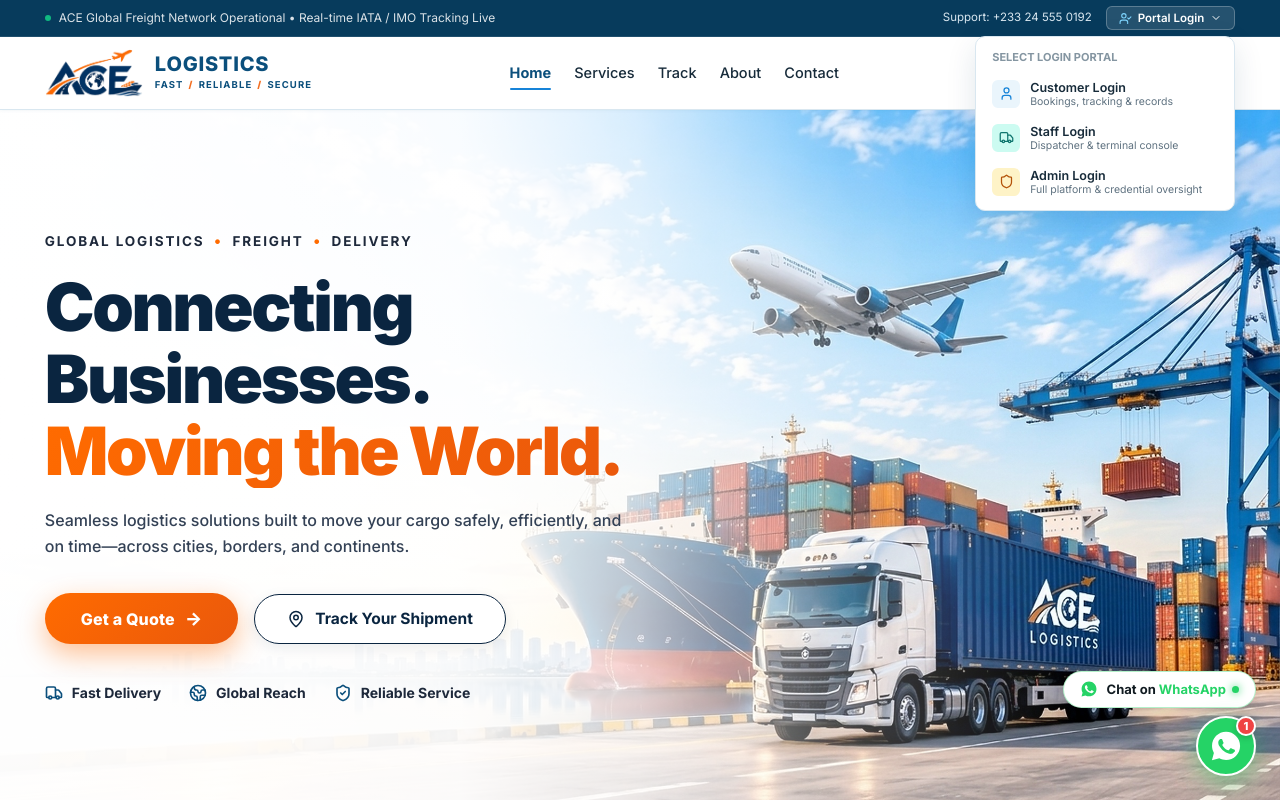
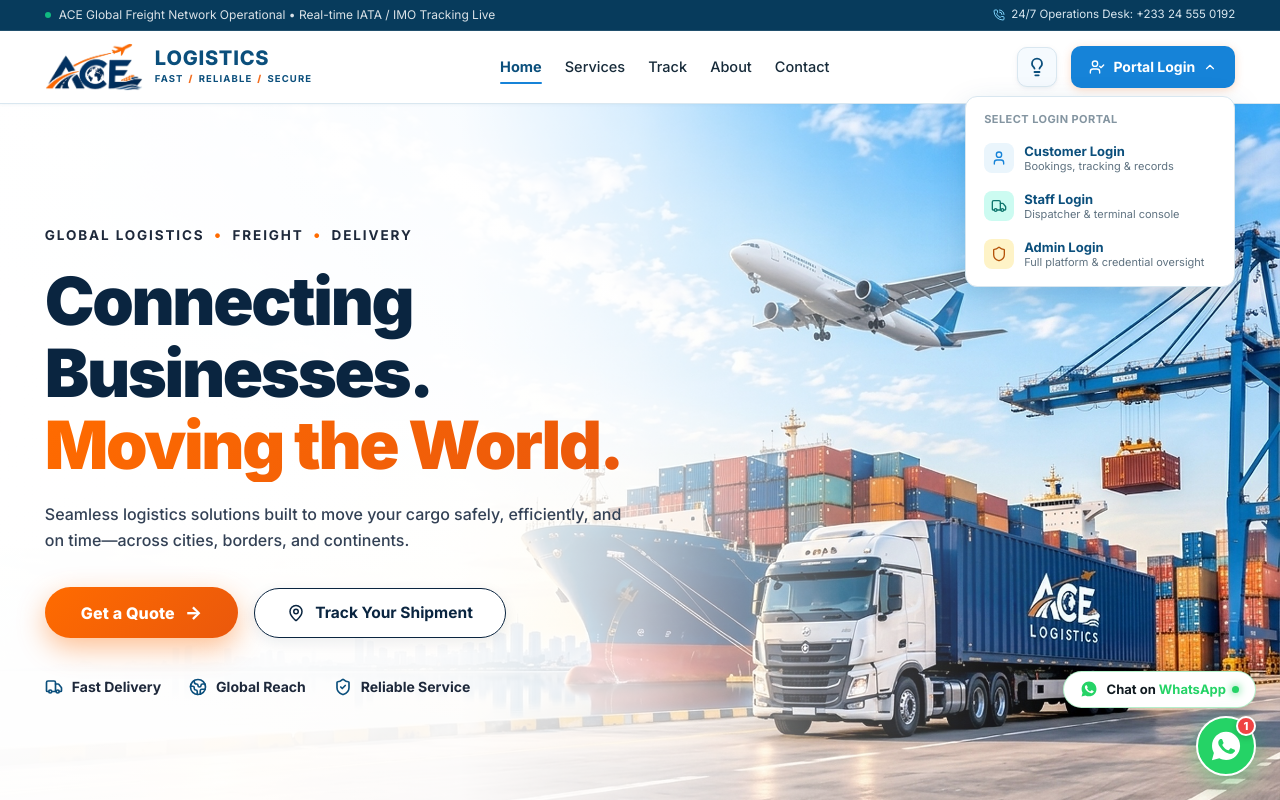
Before and after one commit to Oberon10/ace-global-logistics, a Next.js app in the folder frontend/: page / in a window 1280 px wide. Both pictures are taken after a click on the button "Portal Login". Shown: the top 800 px of the page. Built offline with nearby package versions, Linux system fonts and the light colour scheme.

Commit message:
feat(navbar): move Portal Login to main header CTA replacing Get a Quote

```diff
--- a/frontend/src/components/Navbar.jsx
+++ b/frontend/src/components/Navbar.jsx
@@ -173,158 +173,13 @@ export default function Navbar({
           </div>
 
           <div style={{ display: 'flex', alignItems: 'center', gap: '16px' }}>
-            {/* If NOT LOGGED IN (Guest): Show Portal Login dropdown with Customer, Staff, and Admin options */}
+            {/* If NOT LOGGED IN (Guest): Operations Support Desk (Portal Login moved to main navbar below) */}
             {activeRole === 'guest' ? (
               <div style={{ display: 'flex', alignItems: 'center', gap: '14px' }}>
-                <span style={{ color: '#D9E7F0', fontSize: '11.5px', display: 'none' }} className="desktop-nav">
-                  Support: +233 24 555 0192
+                <span style={{ color: '#D9E7F0', fontSize: '11.5px', display: 'flex', alignItems: 'center', gap: '6px' }} className="desktop-nav">
+                  <PhoneCall size={12} color="#7dd3fc" />
+                  <span>24/7 Operations Desk: +233 24 555 0192</span>
                 </span>
-                <div style={{ position: 'relative' }} ref={portalDropdownRef}>
-                  <button
-                    onClick={() => setPortalDropdownOpen(!portalDropdownOpen)}
-                    id="portal-login-nav-btn"
-                    style={{
-                      background: 'rgba(255, 255, 255, 0.12)',
-                      border: '1px solid rgba(255, 255, 255, 0.25)',
-                      color: '#FFFFFF',
-                      padding: '4px 12px',
-                      borderRadius: '6px',
-                      cursor: 'pointer',
-                      fontSize: '11.5px',
-                      fontWeight: 600,
-                      display: 'flex',
-                      alignItems: 'center',
-                      gap: '6px',
-                      transition: 'background 0.15s ease'
-                    }}
-                  >
-                    <UserCheck size={13} color="#7dd3fc" />
-                    <span>Portal Login</span>
-                    <ChevronDown size={12} />
-                  </button>
-
-                  {portalDropdownOpen && (
-                    <div style={{
-                      position: 'absolute',
-                      right: 0,
-                      top: '100%',
-                      marginTop: '6px',
-                      width: '260px',
-                      maxWidth: 'min(260px, calc(100vw - 24px))',
-                      boxSizing: 'border-box',
-                      backgroundColor: 'var(--color-white)',
-                      borderRadius: '10px',
-                      boxShadow: 'var(--shadow-dropdown)',
-                      border: '1px solid var(--color-border)',
-                      padding: '6px',
-                      zIndex: 110,
-                      color: 'var(--text-primary)'
-                    }}>
-                      <div style={{ padding: '6px 10px', fontSize: '11px', fontWeight: 700, color: 'var(--text-muted)', textTransform: 'uppercase' }}>
-                        Select Login Portal
-                      </div>
-
-                      {/* Customer Login */}
-                      <button
-                        onClick={() => {
-                          if (setLoginPortal) setLoginPortal('customer');
-                          handleNavClick('login');
-                          setPortalDropdownOpen(false);
-                        }}
-                        style={{
-                          width: '100%',
-                          textAlign: 'left',
-                          padding: '8px 10px',
-                          borderRadius: '6px',
-                          border: 'none',
-                          backgroundColor: 'transparent',
-                          color: 'var(--text-primary)',
-                          cursor: 'pointer',
-                          display: 'flex',
-                          alignItems: 'center',
-                          gap: '10px',
-                          transition: 'background 0.15s ease'
-                        }}
-                        onMouseEnter={(e) => e.currentTarget.style.backgroundColor = 'var(--color-light-blue)'}
-                        onMouseLeave={(e) => e.currentTarget.style.backgroundColor = 'transparent'}
-                      >
-                        <div style={{ width: '28px', height: '28px', borderRadius: '6px', backgroundColor: 'var(--color-light-blue)', display: 'flex', alignItems: 'center', justifyContent: 'center', color: 'var(--color-bright-action)' }}>
-                          <User size={15} />
-                        </div>
-                        <div>
-                          <div style={{ fontWeight: 600, fontSize: '12.5px' }}>Customer Login</div>
-                          <div style={{ fontSize: '10.5px', color: 'var(--text-secondary)' }}>Bookings, tracking & records</div>
-                        </div>
-                      </button>
-
-                      {/* Staff Login */}
-                      <button
-                        onClick={() => {
-                          if (setLoginPortal) setLoginPortal('staff');
-                          handleNavClick('login');
-                          setPortalDropdownOpen(false);
-                        }}
-                        style={{
-                          width: '100%',
-                          textAlign: 'left',
-                          padding: '8px 10px',
-                          borderRadius: '6px',
-                          border: 'none',
-                          backgroundColor: 'transparent',
-                          color: 'var(--text-primary)',
-                          cursor: 'pointer',
-                          display: 'flex',
-                          alignItems: 'center',
-                          gap: '10px',
-                          transition: 'background 0.15s ease'
-                        }}
-                        onMouseEnter={(e) => e.currentTarget.style.backgroundColor = 'var(--color-light-blue)'}
-                        onMouseLeave={(e) => e.currentTarget.style.backgroundColor = 'transparent'}
-                      >
-                        <div style={{ width: '28px', height: '28px', borderRadius: '6px', backgroundColor: '#CCFBF1', display: 'flex', alignItems: 'center', justifyContent: 'center', color: '#0F766E' }}>
-                          <Truck size={15} />
-                        </div>
-                        <div>
-                          <div style={{ fontWeight: 600, fontSize: '12.5px' }}>Staff Login</div>
-                          <div style={{ fontSize: '10.5px', color: 'var(--text-secondary)' }}>Dispatcher & terminal console</div>
-                        </div>
-                      </button>
-
-                      {/* Admin Login */}
-                      <button
-                        onClick={() => {
-                          if (setLoginPortal) setLoginPortal('admin');
-                          handleNavClick('login');
-                          setPortalDropdownOpen(false);
-                        }}
-                        style={{
-                          width: '100%',
-                          textAlign: 'left',
-                          padding: '8px 10px',
-                          borderRadius: '6px',
-                          border: 'none',
-                          backgroundColor: 'transparent',
-                          color: 'var(--text-primary)',
-                          cursor: 'pointer',
-                          display: 'flex',
-                          alignItems: 'center',
-                          gap: '10px',
-                          transition: 'background 0.15s ease'
-                        }}
-                        onMouseEnter={(e) => e.currentTarget.style.backgroundColor = 'var(--color-light-blue)'}
-                        onMouseLeave={(e) => e.currentTarget.style.backgroundColor = 'transparent'}
-                      >
-                        <div style={{ width: '28px', height: '28px', borderRadius: '6px', backgroundColor: '#FEF3C7', display: 'flex', alignItems: 'center', justifyContent: 'center', color: '#B45309' }}>
-                          <Shield size={15} />
-                        </div>
-                        <div>
-                          <div style={{ fontWeight: 600, fontSize: '12.5px' }}>Admin Login</div>
-                          <div style={{ fontSize: '10.5px', color: 'var(--text-secondary)' }}>Full platform & credential oversight</div>
-                        </div>
-                      </button>
-                    </div>
-                  )}
-                </div>
               </div>
             ) : (
               /* If LOGGED IN: Show role badge and accessible workspace switcher based on permissions */
@@ -562,15 +417,196 @@ export default function Navbar({
             />
           </button>
 
-          <Link
-            href="/quote"
-            onClick={() => handleNavClick('quote')}
+          {/* Portal Login Dropdown (replaces "Get a Quote") */}
+          {activeRole === 'guest' ? (
+            <div style={{ position: 'relative' }} ref={portalDropdownRef}>
+              <button
+                type="button"
+                onClick={() => setPortalDropdownOpen(!portalDropdownOpen)}
+                id="portal-login-nav-btn"
                 className="ace-btn ace-btn-action"
-            style={{ textDecoration: 'none' }}
+                style={{
+                  height: '42px',
+                  padding: '0 18px',
+                  fontSize: '14px',
+                  fontWeight: 700,
+                  display: 'flex',
+                  alignItems: 'center',
+                  gap: '8px',
+                  cursor: 'pointer',
+                  borderRadius: '10px',
+                  boxShadow: '0 2px 8px rgba(243, 111, 33, 0.25)',
+                  border: 'none',
+                  color: '#FFFFFF'
+                }}
               >
-            <span>Get a Quote</span>
+                <UserCheck size={16} color="#FFFFFF" />
+                <span>Portal Login</span>
+                <ChevronDown
+                  size={14}
+                  style={{
+                    transform: portalDropdownOpen ? 'rotate(180deg)' : 'none',
+                    transition: 'transform 0.2s ease'
+                  }}
+                />
+              </button>
+
+              {portalDropdownOpen && (
+                <div style={{
+                  position: 'absolute',
+                  right: 0,
+                  top: '100%',
+                  marginTop: '8px',
+                  width: '270px',
+                  maxWidth: 'min(270px, calc(100vw - 24px))',
+                  boxSizing: 'border-box',
+                  backgroundColor: 'var(--color-white)',
+                  borderRadius: '12px',
+                  boxShadow: '0 12px 32px rgba(11, 79, 124, 0.18)',
+                  border: '1px solid var(--color-border)',
+                  padding: '8px',
+                  zIndex: 110,
+                  color: 'var(--text-primary)'
+                }}>
+                  <div style={{ padding: '6px 10px', fontSize: '11px', fontWeight: 700, color: 'var(--text-muted)', textTransform: 'uppercase', letterSpacing: '0.04em' }}>
+                    Select Login Portal
+                  </div>
+
+                  {/* Customer Login */}
+                  <button
+                    type="button"
+                    onClick={() => {
+                      if (setLoginPortal) setLoginPortal('customer');
+                      handleNavClick('login');
+                      setPortalDropdownOpen(false);
+                    }}
+                    style={{
+                      width: '100%',
+                      textAlign: 'left',
+                      padding: '9px 10px',
+                      borderRadius: '8px',
+                      border: 'none',
+                      backgroundColor: 'transparent',
+                      color: 'var(--text-primary)',
+                      cursor: 'pointer',
+                      display: 'flex',
+                      alignItems: 'center',
+                      gap: '10px',
+                      transition: 'background 0.15s ease'
+                    }}
+                    onMouseEnter={(e) => e.currentTarget.style.backgroundColor = 'var(--color-light-blue)'}
+                    onMouseLeave={(e) => e.currentTarget.style.backgroundColor = 'transparent'}
+                  >
+                    <div style={{ width: '30px', height: '30px', borderRadius: '8px', backgroundColor: 'var(--color-light-blue)', display: 'flex', alignItems: 'center', justifyContent: 'center', color: 'var(--color-bright-action)', flexShrink: 0 }}>
+                      <User size={16} />
+                    </div>
+                    <div>
+                      <div style={{ fontWeight: 700, fontSize: '13px', color: 'var(--color-primary-blue)' }}>Customer Login</div>
+                      <div style={{ fontSize: '11px', color: 'var(--text-secondary)' }}>Bookings, tracking & records</div>
+                    </div>
+                  </button>
+
+                  {/* Staff Login */}
+                  <button
+                    type="button"
+                    onClick={() => {
+                      if (setLoginPortal) setLoginPortal('staff');
+                      handleNavClick('login');
+                      setPortalDropdownOpen(false);
+                    }}
+                    style={{
+                      width: '100%',
+                      textAlign: 'left',
+                      padding: '9px 10px',
+                      borderRadius: '8px',
+                      border: 'none',
+                      backgroundColor: 'transparent',
+                      color: 'var(--text-primary)',
+                      cursor: 'pointer',
+                      display: 'flex',
+                      alignItems: 'center',
+                      gap: '10px',
+                      transition: 'background 0.15s ease'
+                    }}
+                    onMouseEnter={(e) => e.currentTarget.style.backgroundColor = 'var(--color-light-blue)'}
+                    onMouseLeave={(e) => e.currentTarget.style.backgroundColor = 'transparent'}
+                  >
+                    <div style={{ width: '30px', height: '30px', borderRadius: '8px', backgroundColor: '#CCFBF1', display: 'flex', alignItems: 'center', justifyContent: 'center', color: '#0F766E', flexShrink: 0 }}>
+                      <Truck size={16} />
+                    </div>
+                    <div>
+                      <div style={{ fontWeight: 700, fontSize: '13px', color: 'var(--color-primary-blue)' }}>Staff Login</div>
+                      <div style={{ fontSize: '11px', color: 'var(--text-secondary)' }}>Dispatcher & terminal console</div>
+                    </div>
+                  </button>
+
+                  {/* Admin Login */}
+                  <button
+                    type="button"
+                    onClick={() => {
+                      if (setLoginPortal) setLoginPortal('admin');
+                      handleNavClick('login');
+                      setPortalDropdownOpen(false);
+                    }}
+                    style={{
+                      width: '100%',
+                      textAlign: 'left',
+                      padding: '9px 10px',
+                      borderRadius: '8px',
+                      border: 'none',
+                      backgroundColor: 'transparent',
+                      color: 'var(--text-primary)',
+                      cursor: 'pointer',
+                      display: 'flex',
+                      alignItems: 'center',
+                      gap: '10px',
+                      transition: 'background 0.15s ease'
+                    }}
+                    onMouseEnter={(e) => e.currentTarget.style.backgroundColor = 'var(--color-light-blue)'}
+                    onMouseLeave={(e) => e.currentTarget.style.backgroundColor = 'transparent'}
+                  >
+                    <div style={{ width: '30px', height: '30px', borderRadius: '8px', backgroundColor: '#FEF3C7', display: 'flex', alignItems: 'center', justifyContent: 'center', color: '#B45309', flexShrink: 0 }}>
+                      <Shield size={16} />
+                    </div>
+                    <div>
+                      <div style={{ fontWeight: 700, fontSize: '13px', color: 'var(--color-primary-blue)' }}>Admin Login</div>
+                      <div style={{ fontSize: '11px', color: 'var(--text-secondary)' }}>Full platform & credential oversight</div>
+                    </div>
+                  </button>
+                </div>
+              )}
+            </div>
+          ) : (
+            <button
+              type="button"
+              onClick={() => handleNavClick(
+                activeRole === 'admin' ? 'admin-dashboard' :
+                activeRole === 'staff' ? 'staff-dashboard' :
+                'customer-dashboard'
+              )}
+              className="ace-btn ace-btn-action"
+              style={{
+                height: '42px',
+                padding: '0 18px',
+                fontSize: '14px',
+                fontWeight: 700,
+                display: 'flex',
+                alignItems: 'center',
+                gap: '8px',
+                cursor: 'pointer',
+                borderRadius: '10px',
+                boxShadow: '0 2px 8px rgba(243, 111, 33, 0.25)',
+                border: 'none',
+                color: '#FFFFFF'
+              }}
+            >
+              <UserCheck size={16} color="#FFFFFF" />
+              <span>
+                {activeRole === 'admin' ? 'Admin Portal' : activeRole === 'staff' ? 'Staff Portal' : 'Customer Portal'}
+              </span>
               <ArrowRight size={15} />
-          </Link>
+            </button>
+          )}
         </div>
 
         {/* Mobile Right Controls: Bulb Switch + Hamburger */}
@@ -665,14 +701,36 @@ export default function Navbar({
           </div>
 
           <div style={{ display: 'flex', flexDirection: 'column', gap: '10px' }}>
+            {activeRole === 'guest' ? (
               <button
-              onClick={() => handleNavClick('quote')}
+                onClick={() => {
+                  if (setLoginPortal) setLoginPortal('customer');
+                  handleNavClick('login');
+                }}
                 className="ace-btn ace-btn-action"
                 style={{ width: '100%', minHeight: '44px', fontSize: '14.5px' }}
               >
-              <span>Get a Quote</span>
+                <UserCheck size={16} />
+                <span>Portal Login</span>
                 <ArrowRight size={16} />
               </button>
+            ) : (
+              <button
+                onClick={() => handleNavClick(
+                  activeRole === 'admin' ? 'admin-dashboard' :
+                  activeRole === 'staff' ? 'staff-dashboard' :
+                  'customer-dashboard'
+                )}
+                className="ace-btn ace-btn-action"
+                style={{ width: '100%', minHeight: '44px', fontSize: '14.5px' }}
+              >
+                <UserCheck size={16} />
+                <span>
+                  {activeRole === 'admin' ? 'Admin Portal' : activeRole === 'staff' ? 'Staff Portal' : 'Customer Portal'}
+                </span>
+                <ArrowRight size={16} />
+              </button>
+            )}
             <button
               onClick={() => handleNavClick('track')}
               className="ace-btn ace-btn-secondary"
```
Lines whose indentation alone changed are shown as unchanged.
